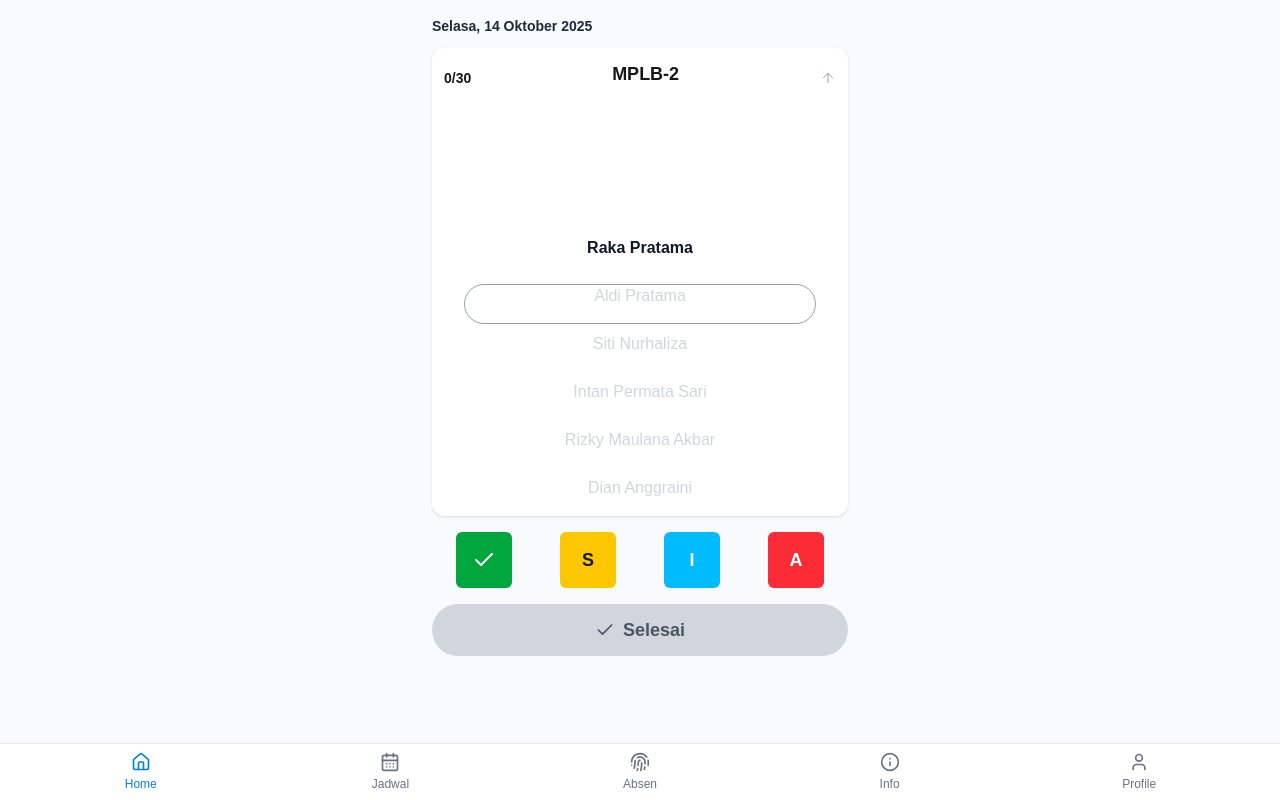
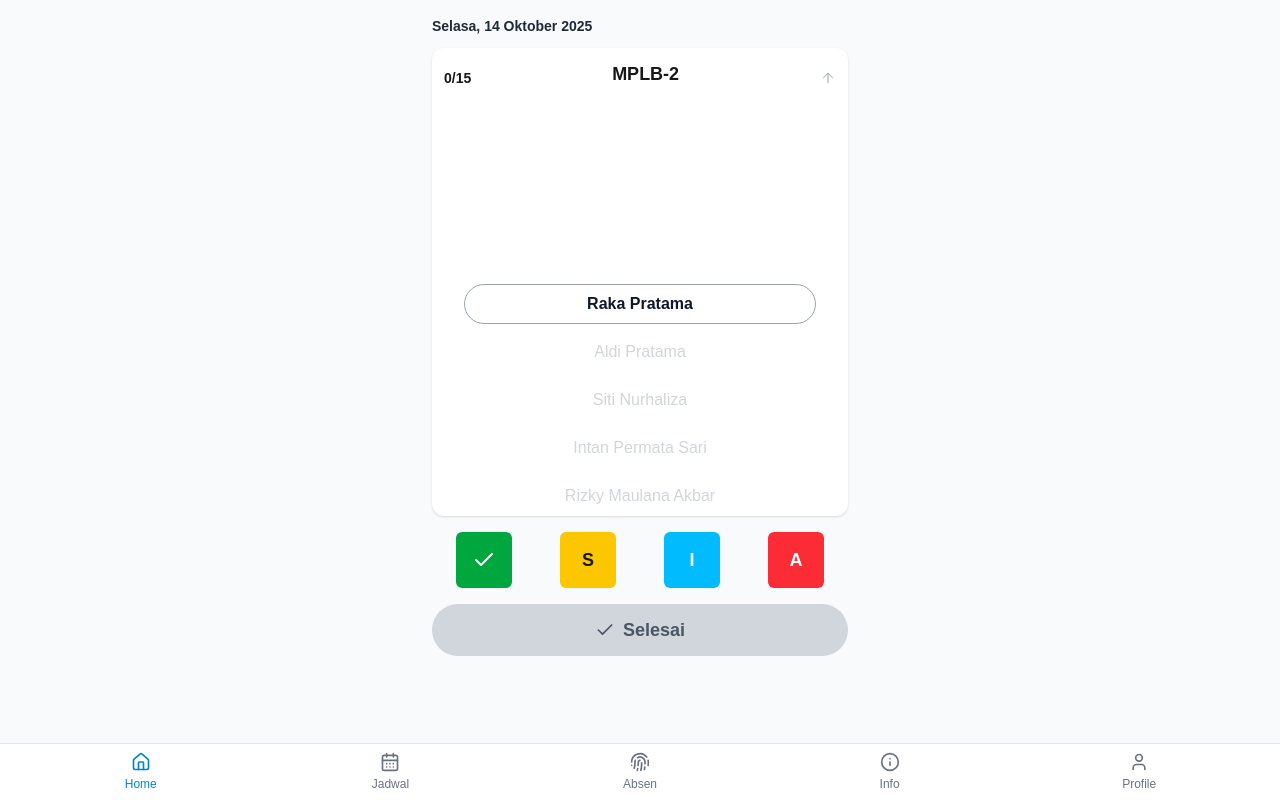
Before and after one commit to ahaydeid/absen-app, a Next.js app: page /attendance in a window 1280 px wide. Built offline with nearby package versions, Linux system fonts and the light colour scheme.

Commit message:
Tambah padding top dan bottom

```diff
--- a/src/app/attendance/page.tsx
+++ b/src/app/attendance/page.tsx
@@ -26,21 +26,6 @@ export default function AttendancePage() {
     { id: 13, name: "Yuliana Dewi", status: "" },
     { id: 14, name: "Andika Saputra", status: "" },
     { id: 15, name: "Nisa Amelia", status: "" },
-    { id: 16, name: "Kevin Nugraha", status: "" },
-    { id: 17, name: "Putri Andayani", status: "" },
-    { id: 18, name: "Farhan Prasetyo", status: "" },
-    { id: 19, name: "Salsa Khairunnisa", status: "" },
-    { id: 20, name: "Ilham Setiawan", status: "" },
-    { id: 21, name: "Citra Anggraini", status: "" },
-    { id: 22, name: "Yoga Permana", status: "" },
-    { id: 23, name: "Dewi Sartika", status: "" },
-    { id: 24, name: "Bima Arya", status: "" },
-    { id: 25, name: "Rani Safitri", status: "" },
-    { id: 26, name: "Teguh Santoso", status: "" },
-    { id: 27, name: "Ayu Lestari", status: "" },
-    { id: 28, name: "Hafidz Ramadhan", status: "" },
-    { id: 29, name: "Zahra Oktaviani", status: "" },
-    { id: 30, name: "Bayu Kurniawan", status: "" },
   ]);
 
   const [currentIndex, setCurrentIndex] = useState(0);
@@ -55,7 +40,6 @@ export default function AttendancePage() {
     }
   };
 
-  // Update currentIndex saat scroll manual berdasarkan elemen yang paling dekat dengan tengah kontainer
   useEffect(() => {
     const handleScroll = () => {
       if (!listRef.current) return;
@@ -121,7 +105,7 @@ export default function AttendancePage() {
           </div>
 
           <div className="relative h-100 overflow-hidden">
-            <ul ref={listRef} className="overflow-y-auto scroll-smooth h-full pb-29 pt-31">
+            <ul ref={listRef} className="overflow-y-auto scroll-smooth h-full pb-45 pt-45">
               {students.map((s, index) => (
                 <li
                   key={s.id}
```
